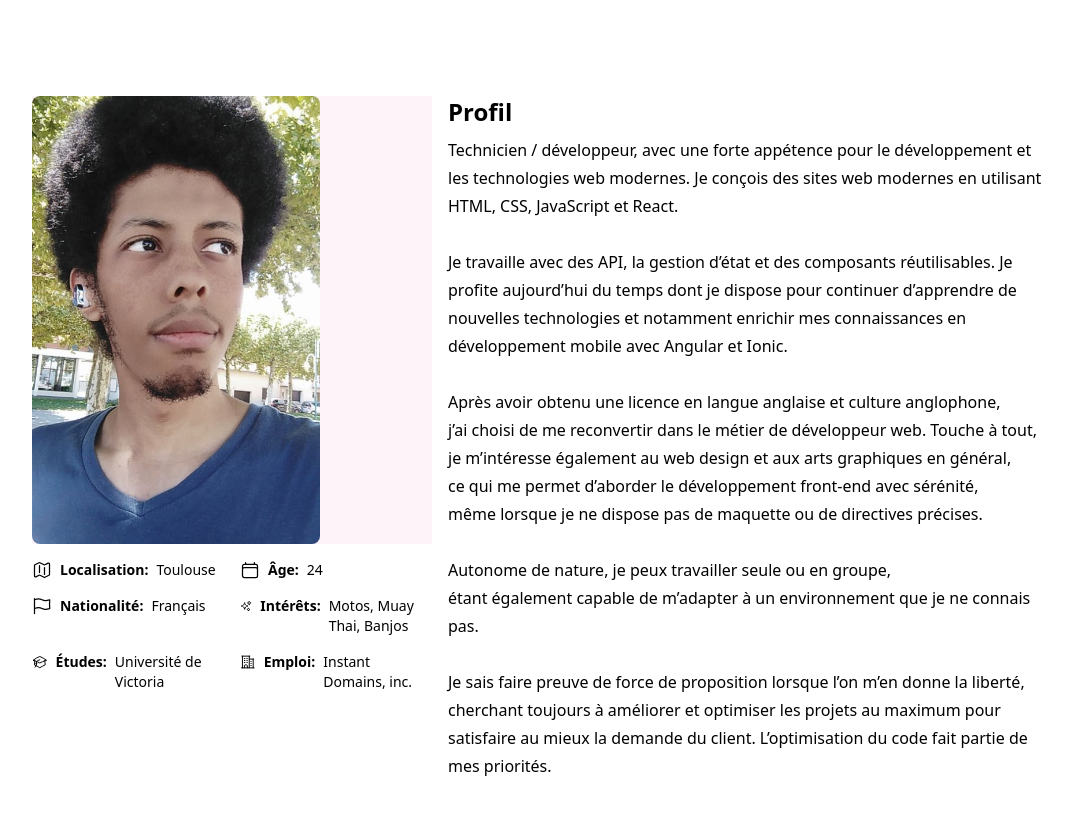
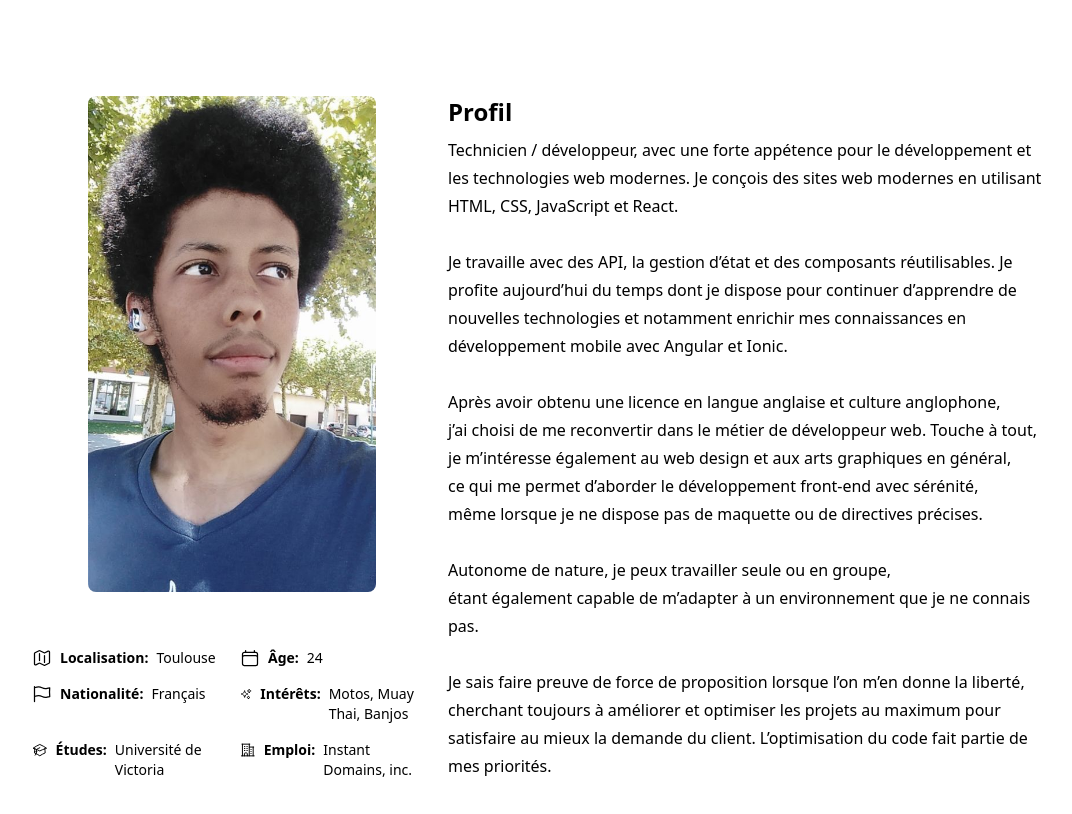
Before and after one commit to Emispheres/Dev-Portfolio, a Next.js app: page /about in a window 1280 px wide. Shown: the top 814 px of the page, without its empty margins (96-1168 px from the left). Built offline with nearby package versions, Linux system fonts and the light colour scheme.

Commit message:
Modification taille image about et placement des infos sous image about

```diff
--- a/src/components/Sections/About.tsx
+++ b/src/components/Sections/About.tsx
@@ -12,10 +12,10 @@ const About: FC = memo(() => {
       {/* Grille principale: image + contenu (profil + infos) */}
       <div className={classNames('grid grid-cols-1 gap-4', {'md:grid-cols-5': !!profileImageSrc})}>
       {!!profileImageSrc && (
-        <div className="col-span-1 md:col-span-2 flex flex-col gap-4">
+        <div className="col-span-1 md:col-span-2 flex flex-col  justify-between">
           {/* Image */}
-          <div className="flex justify-center md:justify-start bg-pink-100/50">
-            <div className="relative h-32 w-32 overflow-hidden md:h-[28rem] md:w-[18rem]">
+          <div className="flex justify-center  ">
+            <div className="relative h-32 w-32 overflow-hidden md:h-[31rem] md:w-[18rem]">
               <Image alt="about-me-image" className="h-full w-full object-cover rounded-lg" src={profileImageSrc} />
             </div>
           </div>
```
